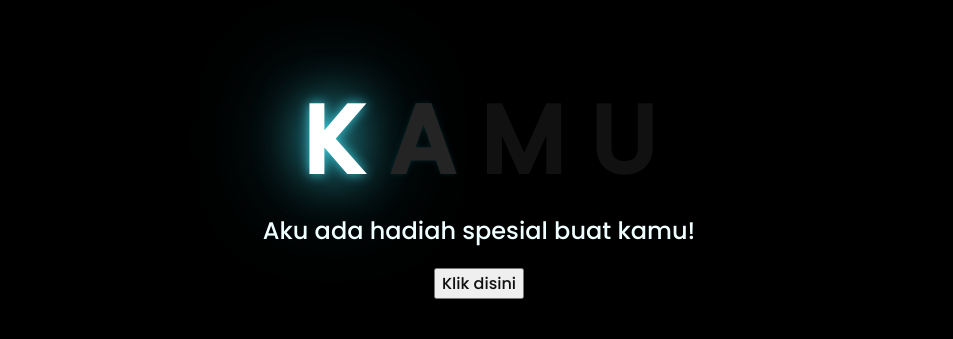
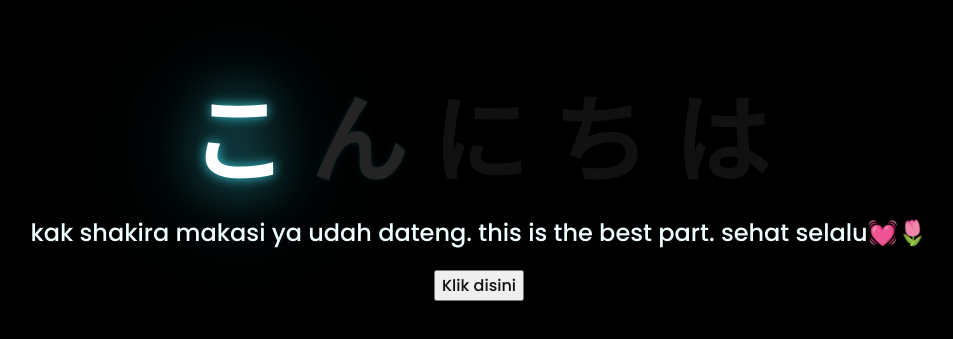
Before and after one commit to dwiaamaliaaa/dari-psdm-untuk-kak-shakira, a plain HTML site: page index.html in a window 1280 px wide. Shown: the part 225-564 px from the top of the page, without its empty margins (169-1122 px from the left). Drawn offline with Linux system fonts and the light colour scheme.

Commit message:
index.html

```diff
--- a/index.html
+++ b/index.html
@@ -11,14 +11,15 @@
 <body>
     <div class="greetings">
     <!-- silahkan menambah kata sesuai keinginan dengan <span>text...</span -->
-        <span>K</span>
-        <span>A</span>
-        <span>M</span>
-        <span>U</span>
+        <span>こ</span>
+        <span>ん</span>
+        <span>に</span>
+        <span>ち</span>
+        <span>は</span>
     </div>
 
     <div class="description">
-        <span>Aku ada hadiah spesial buat kamu!</span>
+        <span>kak shakira makasi ya udah dateng. this is the best part. sehat selalu💓🌷</span>
     </div>
     <div class="button">
         <button>
```
